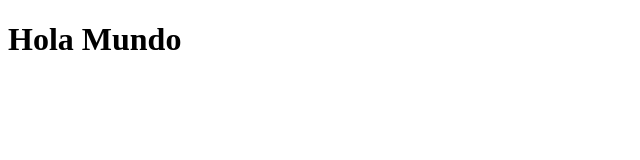
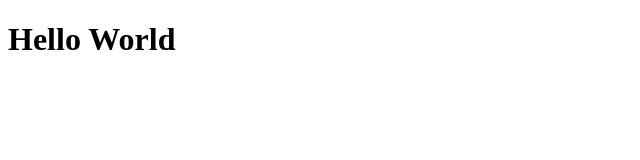
Before and after one commit to RiosIsaac/Actividad2-PW1-1, a plain HTML site: page index.html in a window 1280 px wide. Shown: the whole page, without its empty margins (0-640 px from the left). Drawn offline with Linux system fonts and the light colour scheme.

Commit message:
Persona B

```diff
--- a/index.html
+++ b/index.html
@@ -7,7 +7,7 @@
 </head>
 <body>
     <header>
-        <h1>Hola Mundo</h1>
+        <h1>Hello World</h1>
     </header>
 </body>
 </html>
```
